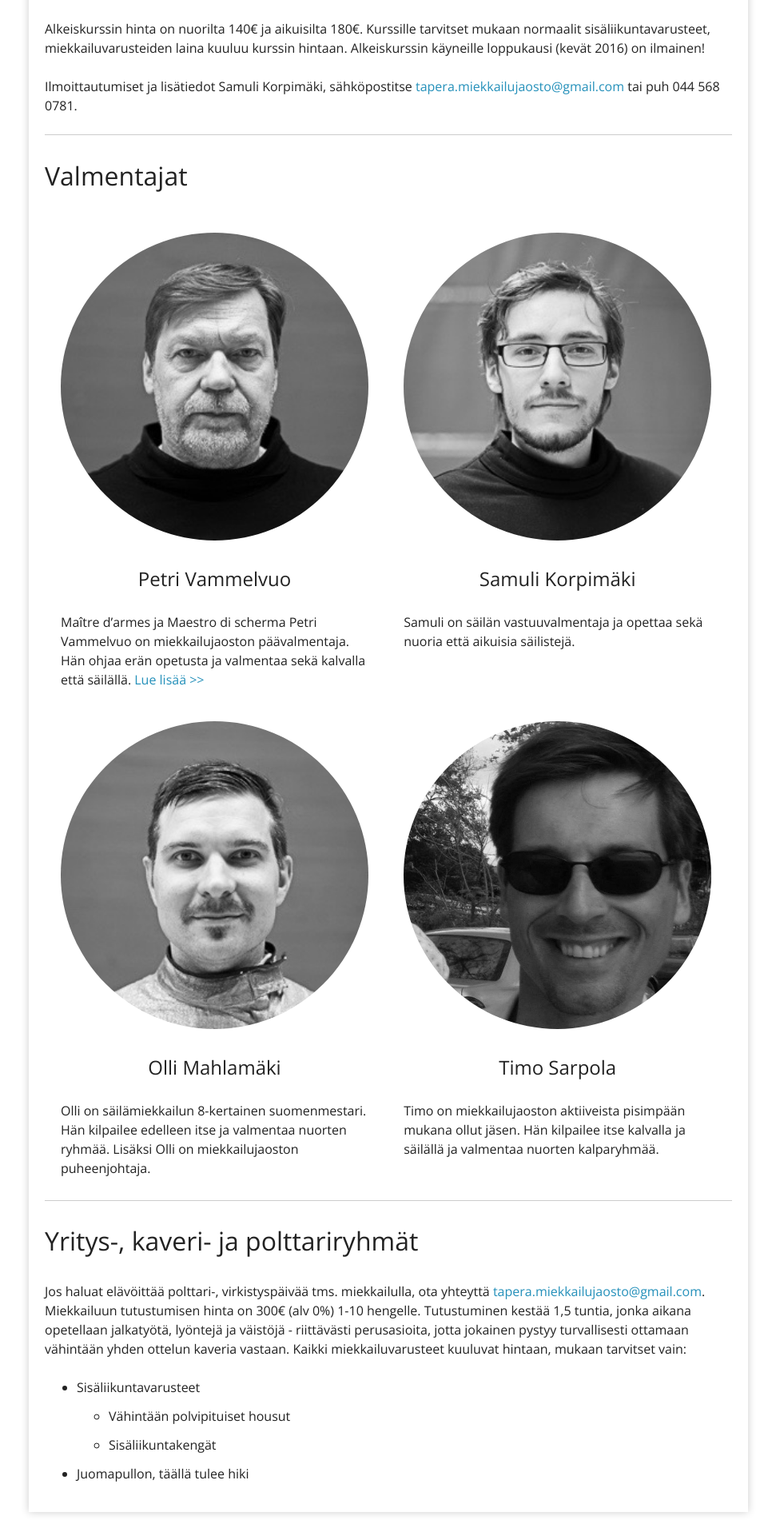
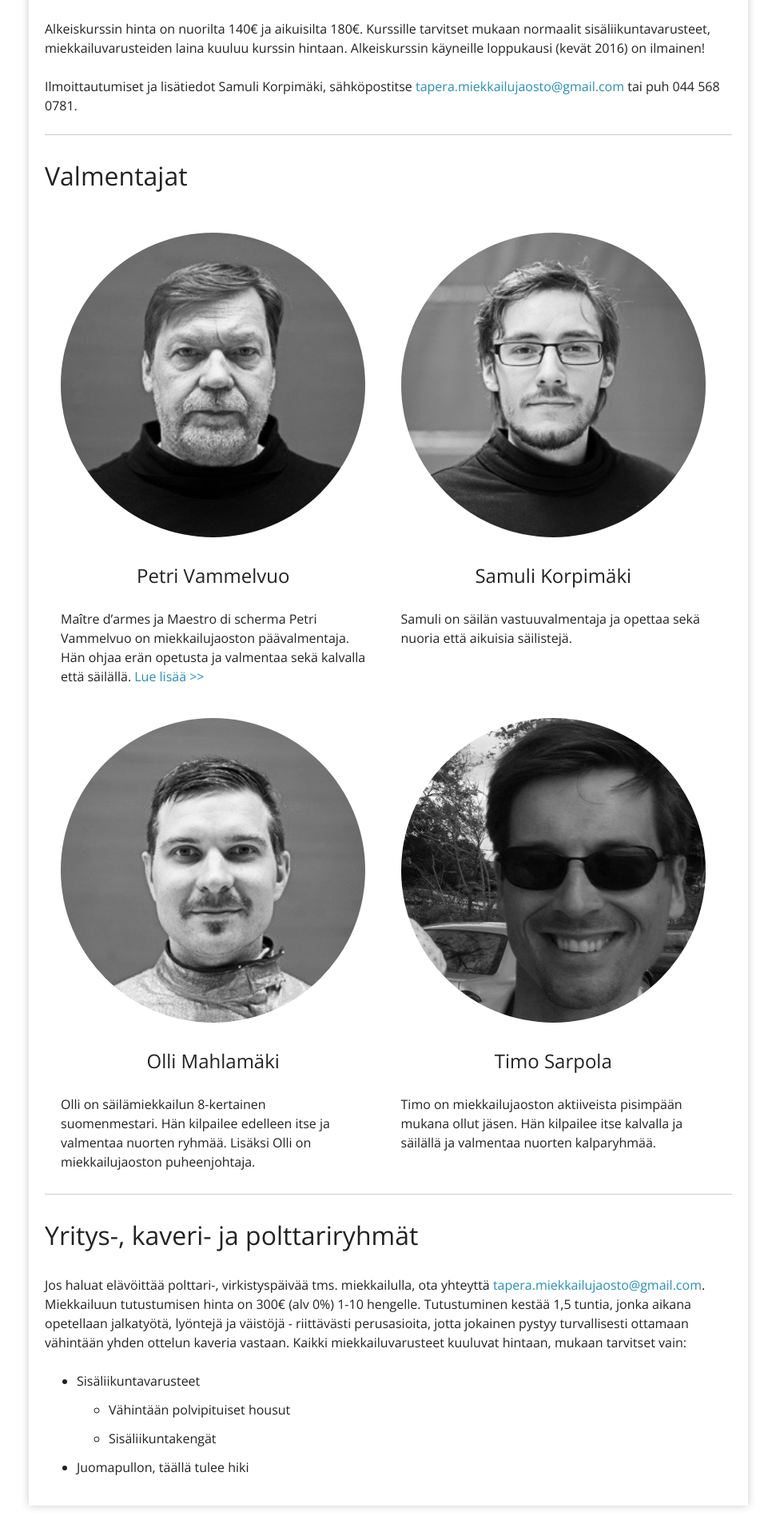
Before and after one commit to omahlama/eramiekkailu.fi, a Jekyll site: the page built from index.md, in a window 1280 px wide. Shown: the part 1088-2999 px from the top of the page at 80% size, without its empty margins (154-1125 px from the left). Built offline with Jekyll 4.4.1, drawn with Linux system fonts in a browser that asks for light colours; nearby versions of some CDN libraries.

Commit message:
Coach responsive

```diff
--- a/css/main.css
+++ b/css/main.css
@@ -122,7 +122,6 @@
     border-bottom: 1px solid #333;
     text-align: center
   }
-
 }
 
 #container {
@@ -135,12 +134,19 @@
 }
 
 .coach {
-  max-width: 425px;
+  width: 49%;
   padding: 20px;
 
   display: inline-block;
   vertical-align: top;
 }
+
+@media all and (max-width: 500px) {
+  .coach {
+    width: 100%;
+  }
+}
+
 
 .coach img {
   width: 100%;
```
